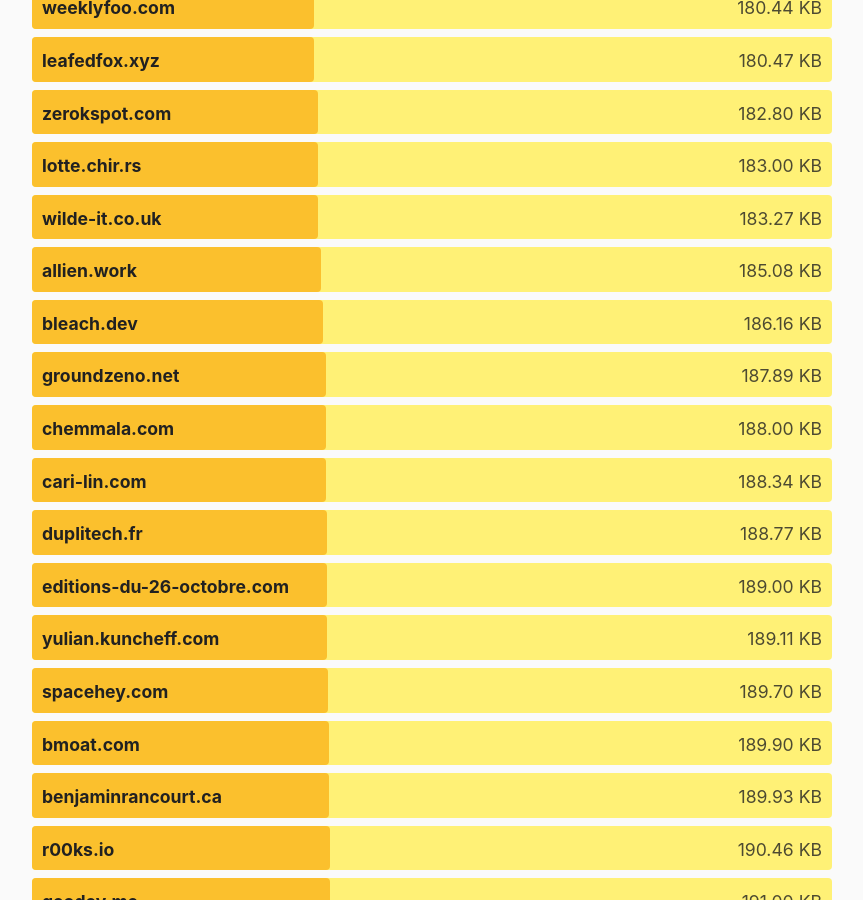
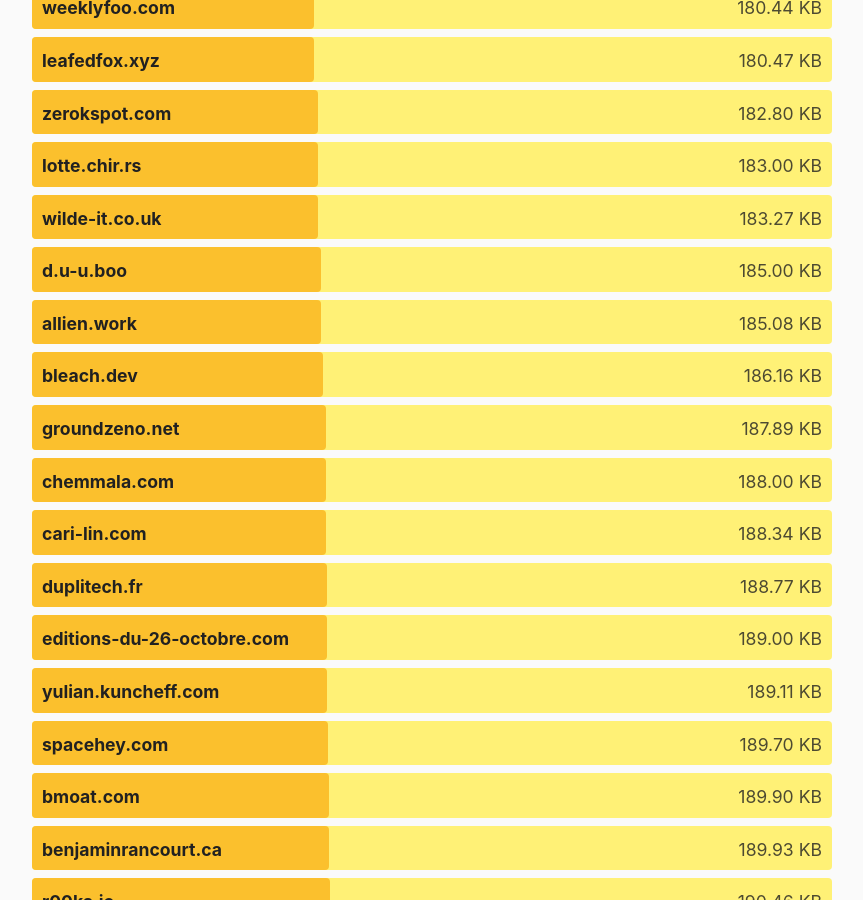
Before and after one commit to kevquirk/512kb.club, a Jekyll site: the page built from index.md, in a window 1280 px wide and 900 px high, scrolled down 33359 px. Shown: the whole window, without its empty margins (208-1071 px from the left). Built offline with Jekyll 4.4.1, drawn with Linux system fonts in a browser that asks for light colours.

Commit message:
Update sites.yml
https://radar.cloudflare.com/scan/9045b8e1-dc65-4a3a-9ab8-fc7c04a38d8f/summary

```diff
--- a/_data/sites.yml
+++ b/_data/sites.yml
@@ -1,3 +1,8 @@
+- domain: d.u-u.boo
+  url: https://d.u-u.boo/
+  size: 185
+  last_checked: 2025-09-03
+
 - domain: 0xedward.io
   url: https://0xedward.io/
   size: 41.02
```
